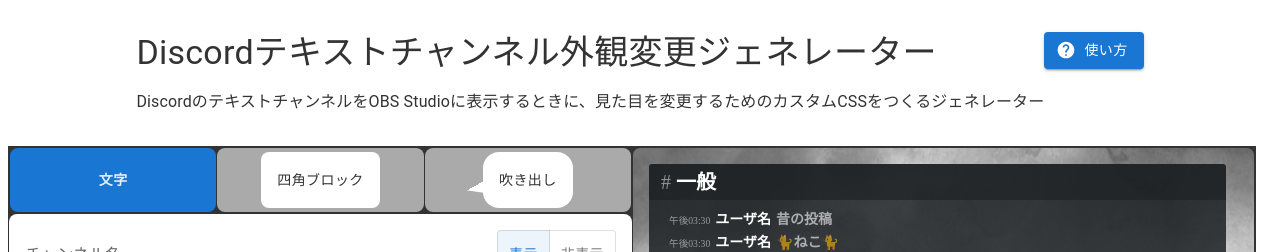
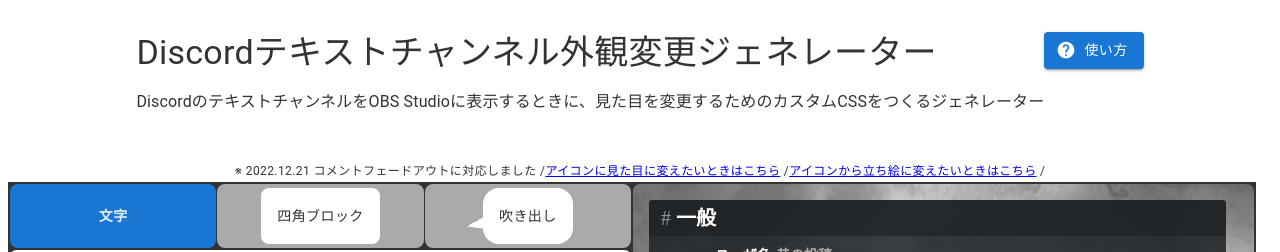
Before and after one commit to alfe/obs-discord-text-css-generator, a React (Vite) app: page / in a window 1280 px wide. Shown: the top 252 px of the page. Built offline with nearby package versions, Linux system fonts and the light colour scheme.

Commit message:
add: news

```diff
--- a/src/App.tsx
+++ b/src/App.tsx
@@ -33,6 +33,11 @@
             <TutorialButton />
           </Box>
         </Box>
+        <Typography align="center" paragraph variant="caption">
+          <>※ 2022.12.21 コメントフェードアウトに対応しました</> /
+          <a href="https://obs-discord-icon.alfebelow.com/">アイコンに見た目に変えたいときはこちら</a> /
+          <a href="https://obs-discord-picture.alfebelow.com/">アイコンから立ち絵に変えたいときはこちら</a> /
+        </Typography>
       </Container>
     </header>
   );
```
